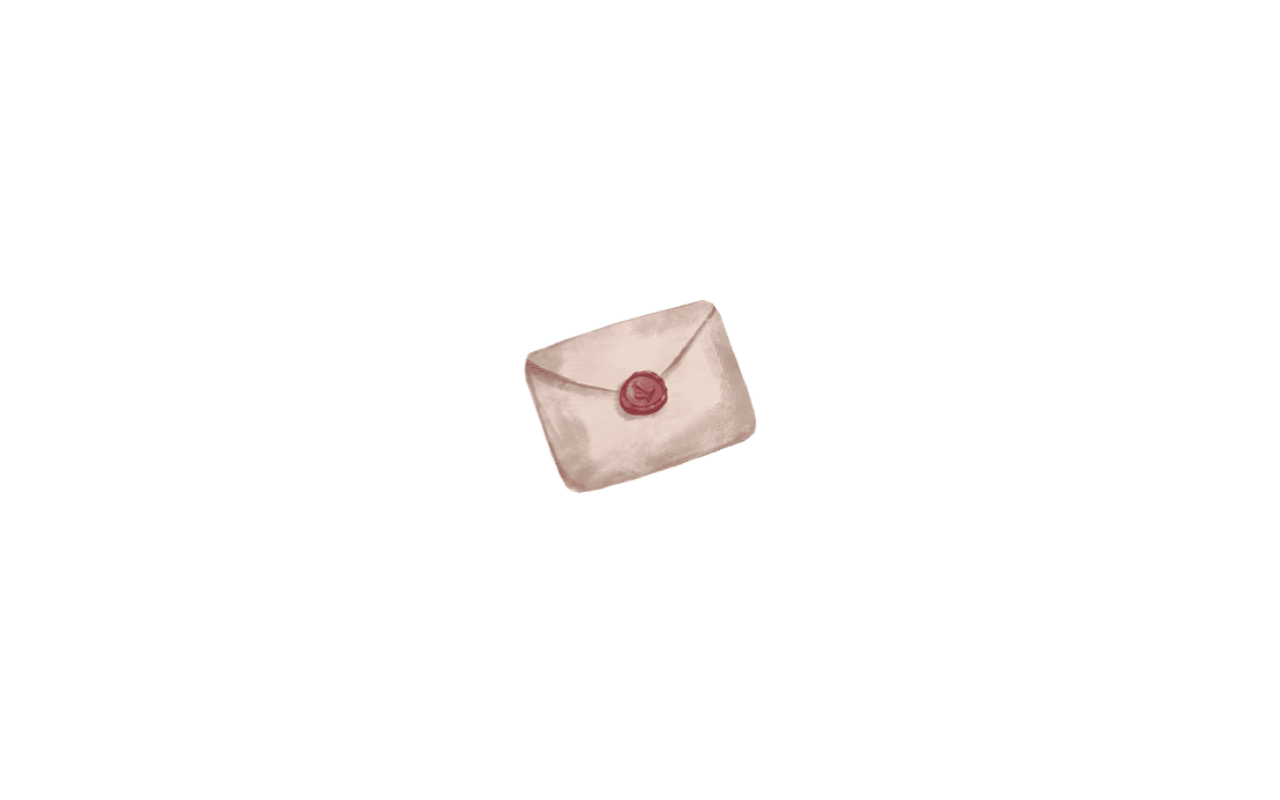
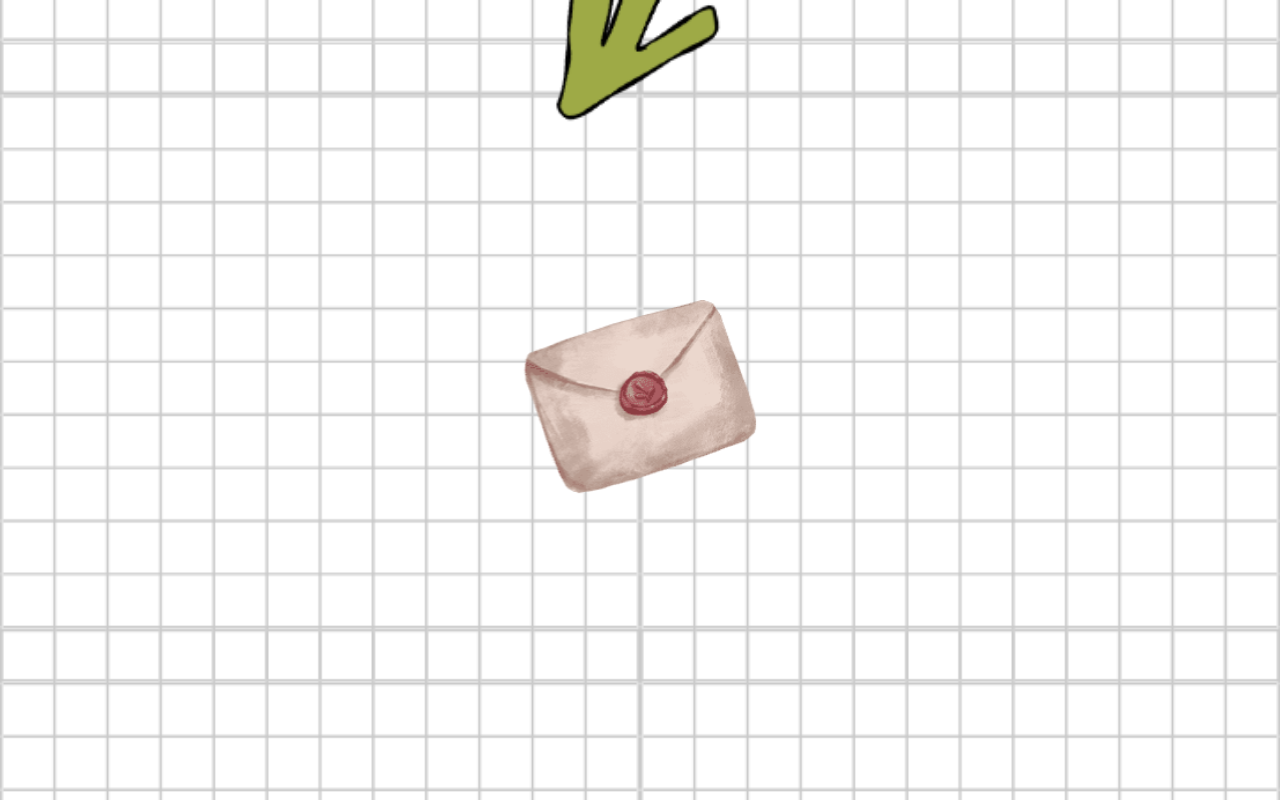
Before and after one commit to DEADKILLER-4810/BAKA, a plain HTML site: page page-1.html in a window 1280 px wide. Drawn offline with Linux system fonts and the light colour scheme; the site is published under a folder, as on GitHub Pages, so addresses that start at the root find nothing; a web font is replaced by a local one.

Commit message:
Update Page-1.css

```diff
--- a/Page-1.css
+++ b/Page-1.css
@@ -7,7 +7,7 @@ body {
   font-family: sans-serif;
   overflow: hidden;
 
-  background: url("/5.png") center / cover no-repeat;
+  background: url("5.png") center / cover no-repeat;
 }
 /* center everything */
 .container-main {
```
